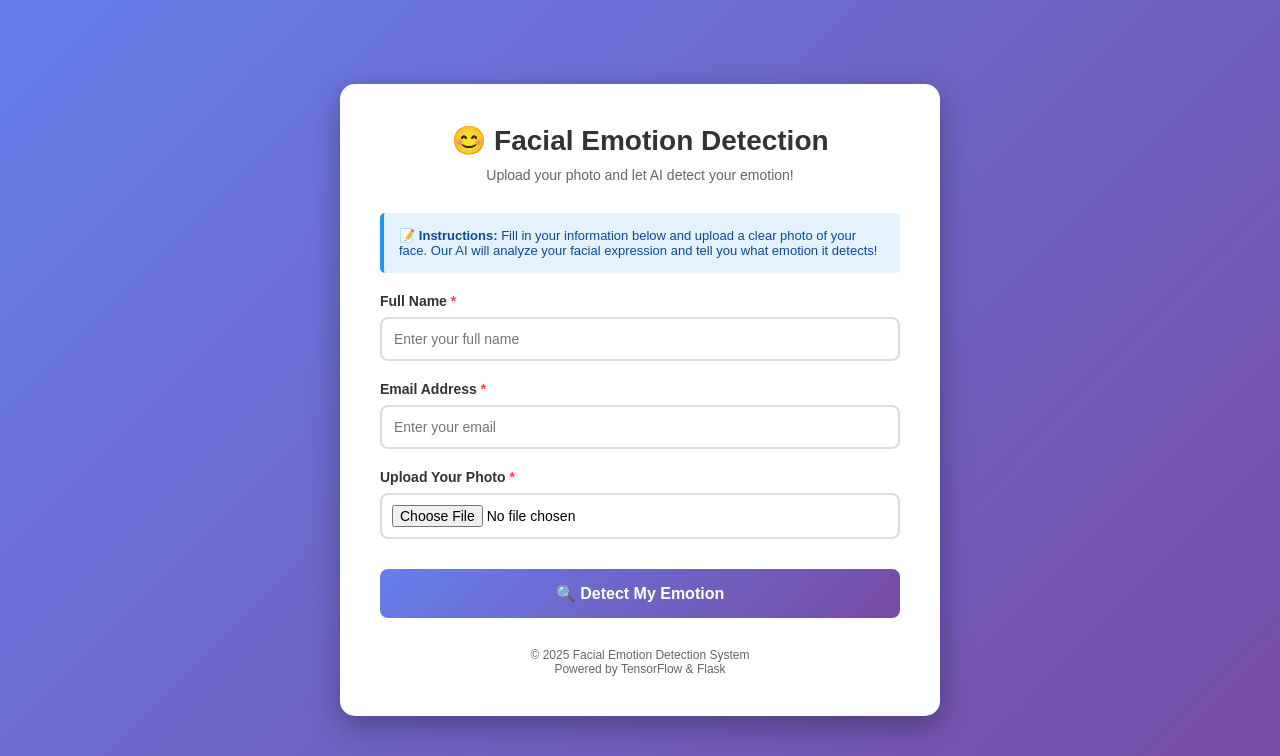
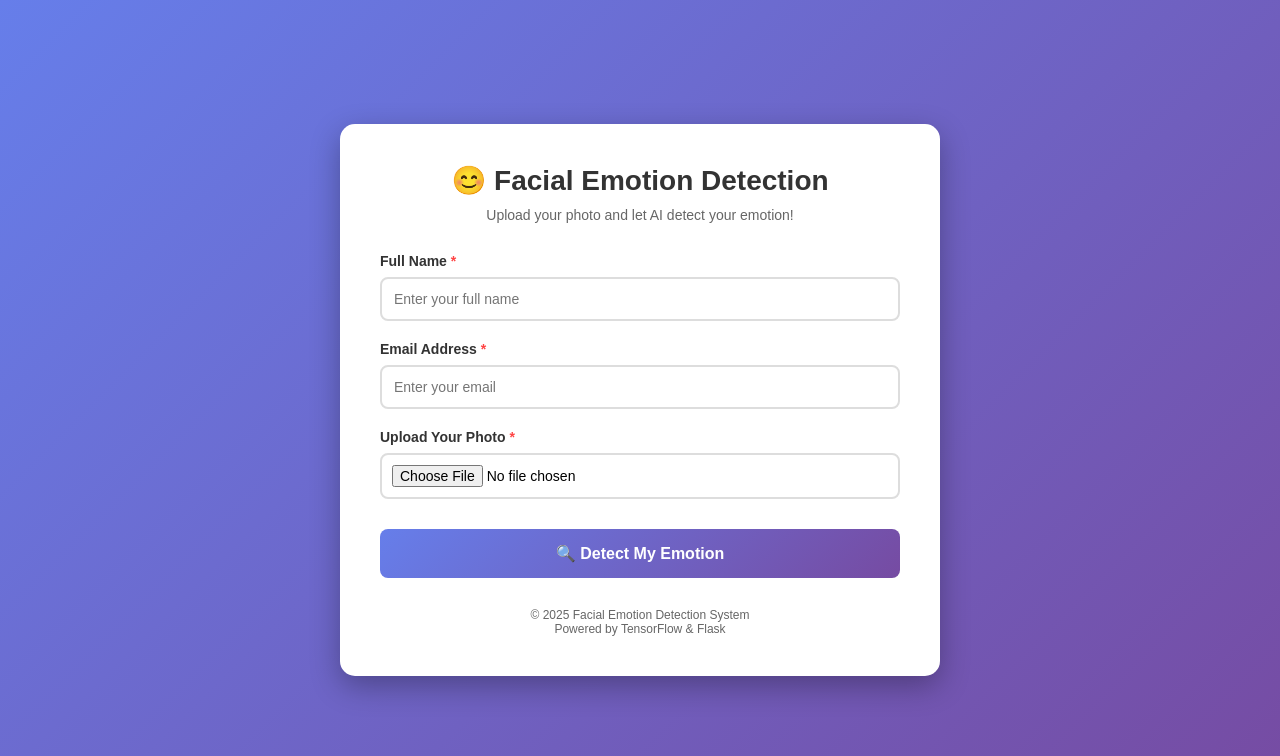
Before and after one commit to mofixiu/face-emotion-detection, a Flask app: page / in a window 1280 px wide. Shown: the top 756 px of the page. Run offline with Flask 3, Linux system fonts and the light colour scheme.

Commit message:
Update index.html

```diff
--- a/templates/index.html
+++ b/templates/index.html
@@ -198,10 +198,6 @@
         <h1>😊 Facial Emotion Detection</h1>
         <p class="subtitle">Upload your photo and let AI detect your emotion!</p>
 
-        <div class="info-box">
-            <strong>📝 Instructions:</strong> Fill in your information below and upload a clear photo of your face.
-            Our AI will analyze your facial expression and tell you what emotion it detects!
-        </div>
 
         {% if error %}
         <div class="error-message">
```
